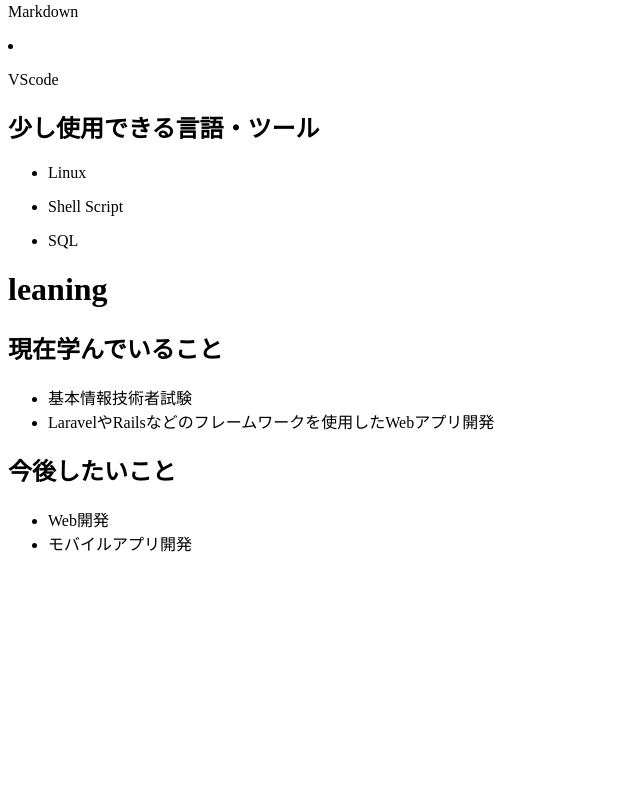
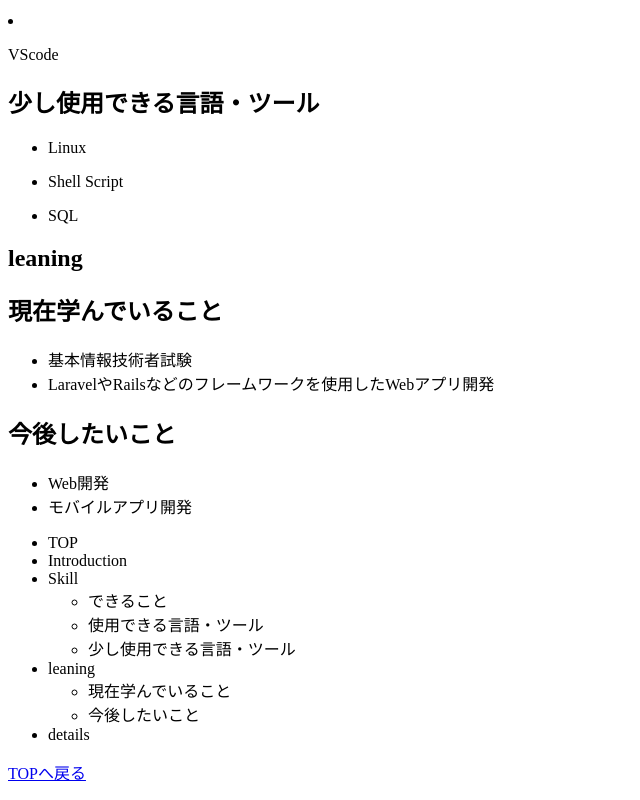
Before and after one commit to Ryu05416/My-portfolio, a plain HTML site: page index.html in a window 1280 px wide. Shown: the part 1129-1929 px from the top of the page, without its empty margins (0-640 px from the left). Before the commit the page ends 1700 px from the top, so only its background shows below. Drawn offline with Linux system fonts and the light colour scheme.

Commit message:
change index.html

```diff
--- a/index.html
+++ b/index.html
@@ -22,7 +22,7 @@
             </div>
         </header>
         <main>
-            <div>
+            <section>
                 <h1>Introduction</h1>
                 <table>
                     <tr>
@@ -41,8 +41,8 @@
                         <th>趣味</th><td>読書、漫画、アニメ、映画</td>
                     </tr>
                 </table>
-            </div>
-            <div>
+            </section>
+            <section>
                 <h1>Skill</h1>
                     <h2>できること</h2>
                         <ul>
@@ -68,8 +68,8 @@
                             <li><p>Shell Script</p></li>
                             <li><p>SQL</p></li>
                         </ul>
-            </div>
-            <div>
+            </section>
+            <section>
                 <h1>leaning</h1>
                     <h2>現在学んでいること</h2>
                         <ul>
@@ -81,13 +81,32 @@
                             <li>Web開発</li>
                             <li>モバイルアプリ開発</li>
                         </ul>
-            </div>
+            </section>
         </main>
         <aside>
-
+            <div>
+                <ul>
+                    <li>TOP</li>
+                    <li>Introduction</li>
+                    <li>Skill
+                        <ul>
+                            <li>できること</li>
+                            <li>使用できる言語・ツール</li>
+                            <li>少し使用できる言語・ツール</li>
+                        </ul>
+                    </li>
+                    <li>leaning
+                        <ul>
+                            <li>現在学んでいること</li>
+                            <li>今後したいこと</li>
+                        </ul>
+                    </li>
+                    <li>details</li>
+                </ul>
+            </div>
         </aside>
         <footer>
-
+            <p><a href="#">TOPへ戻る</a></p>
         </footer>
     </body>
 </html>
```
